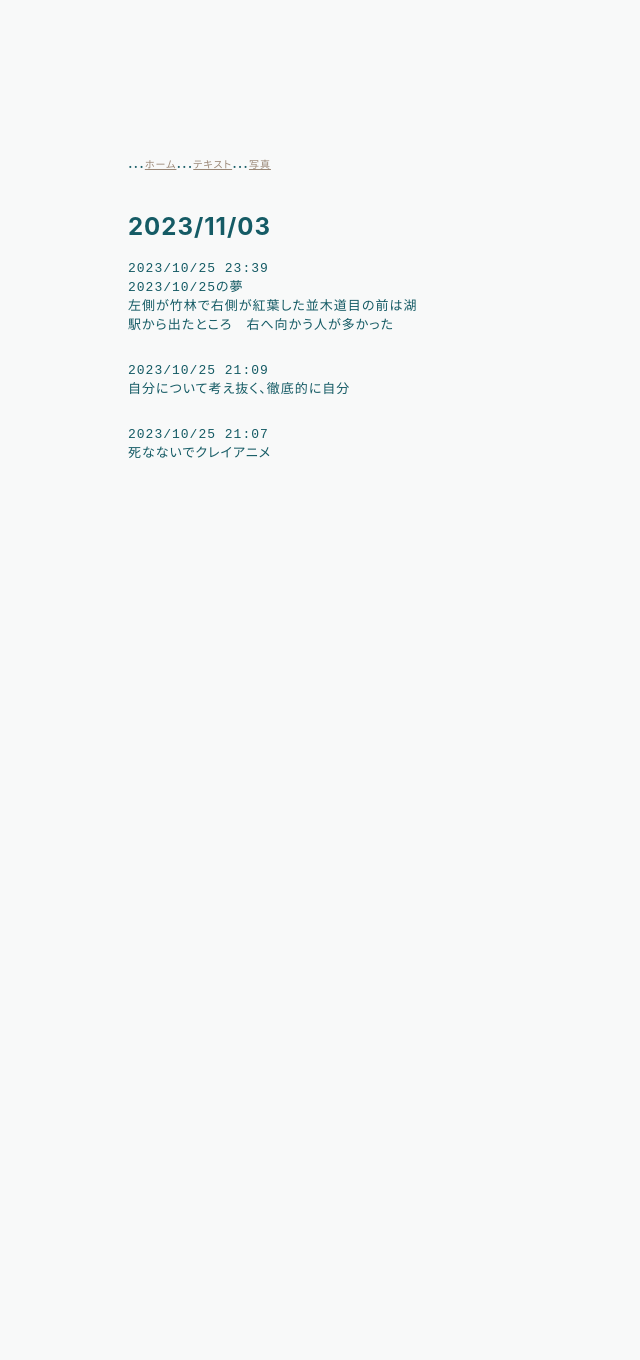
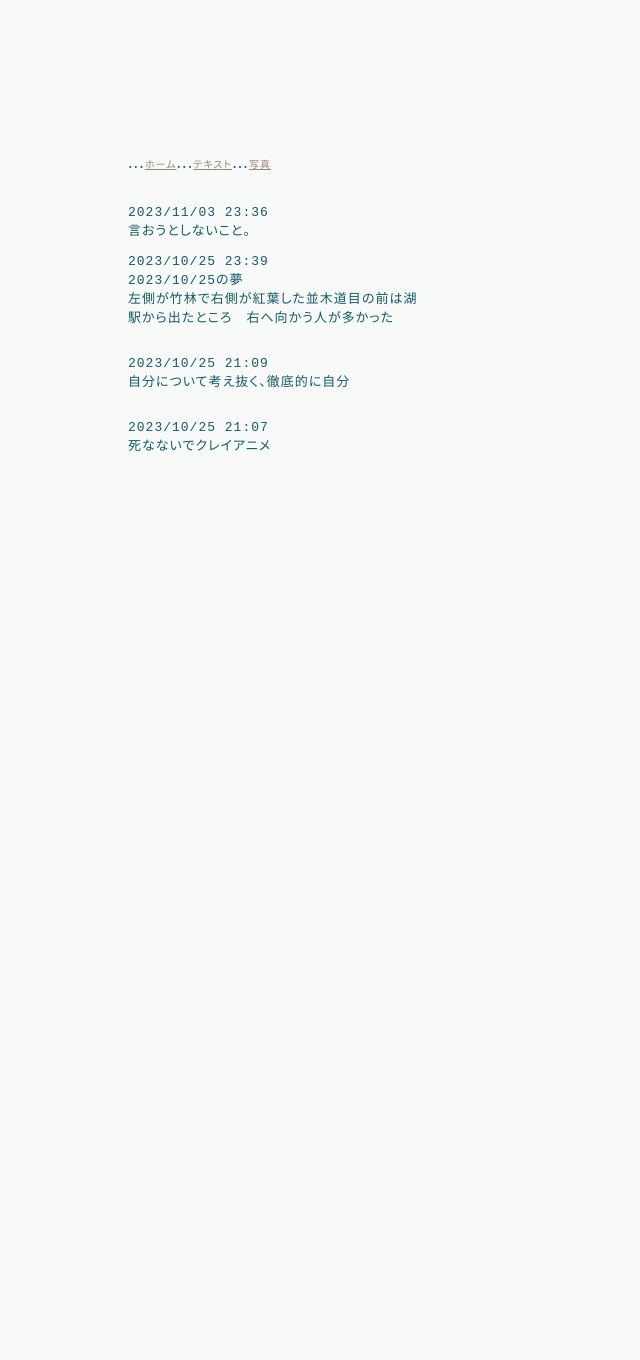
Before and after one commit to hihumi-riku/hihumi-riku.github.io, a Jekyll site: the page built from _posts/2023-11-03-a_page.md, in a window 1280 px wide. Shown: the whole page, without its empty margins (0-640 px from the left). Built offline with Jekyll 4.4.1, drawn with Linux system fonts in a browser that asks for light colours.

Commit message:
Update 2023-11-03-a_page.md

````diff
--- a/_posts/2023-11-03-a_page.md
+++ b/_posts/2023-11-03-a_page.md
@@ -4,9 +4,11 @@ title: 一ページ上のこと
 ---
 
 
-## 2023/11/03
 
 ```
+2023/11/03 23:36
+言おうとしないこと。
+
 2023/10/25 23:39
 2023/10/25の夢
 左側が竹林で右側が紅葉した並木道目の前は湖
````
